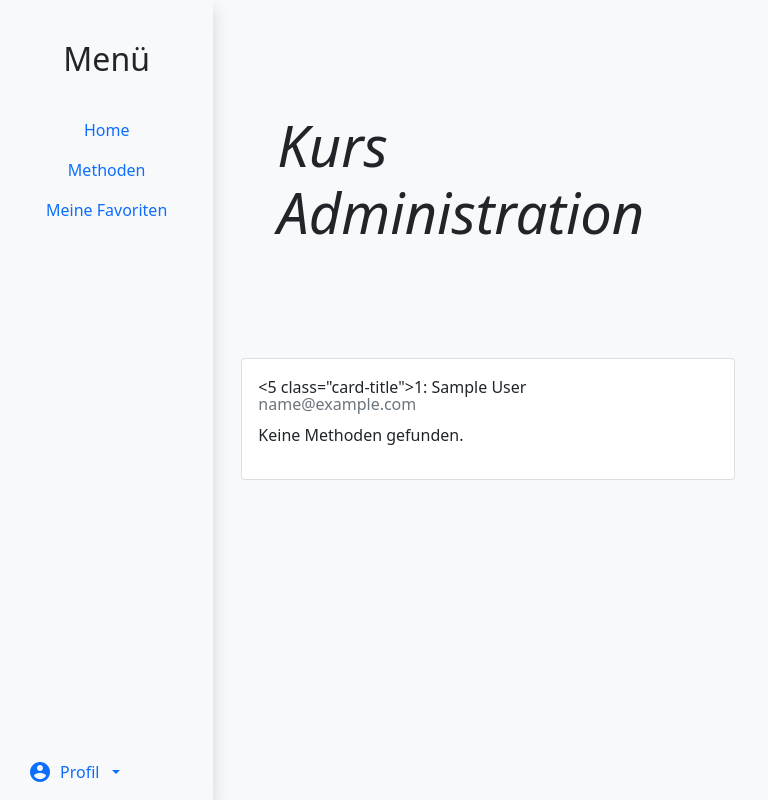
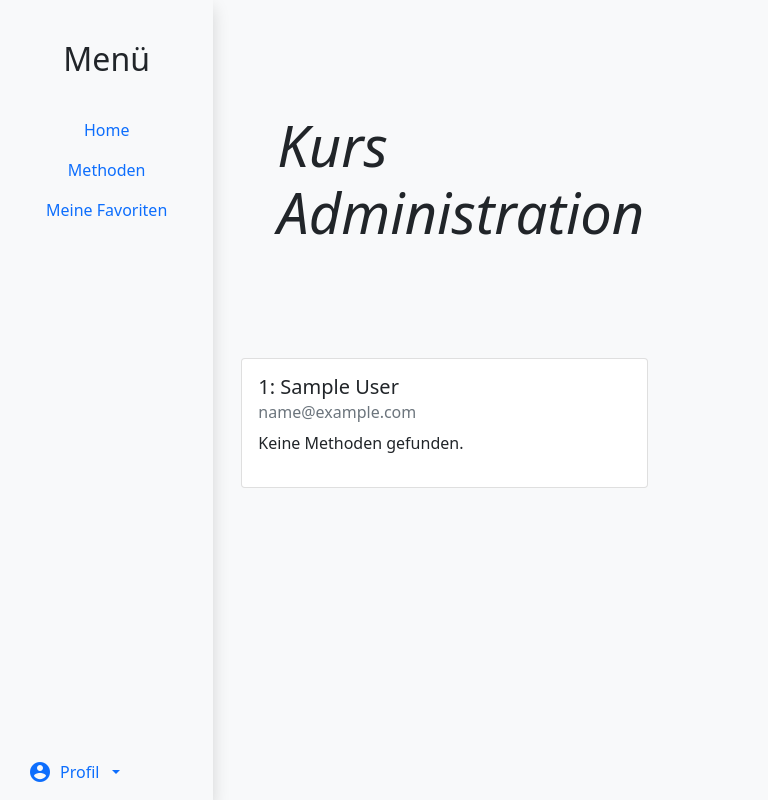
Before and after one commit to silvnst/sgpb_copy, a Django app: page /courseadmin in a window 1280 px wide. Shown: the whole page, without its empty margins (0-768 px from the left). Run offline with Django 3.2, Linux system fonts and the light colour scheme; the visitor is signed in with stand-in values (Sample User, id 1); data comes from the database, SQL or seed files in the repository; data that the repository does not hold is empty; some libraries are stand-ins or nearby versions.

Commit message:
methoden user optisch

```diff
--- a/praxismethoden/templates/praxismethoden/course_admin.html
+++ b/praxismethoden/templates/praxismethoden/course_admin.html
@@ -11,14 +11,16 @@
         </div>
     </div>
 
-    <div class="col-12 col-md-6">
-        {% for user in users %}
+    {% for user in users %}
+
+        <div class="col-12 col-md-6 col-lg-5">
 
             <div class="card">
 
                 <div class="card-body">
 
-                    <5 class="card-title">{{ user.id }}: {{ user.first_name }} {{ user.last_name }}</5>
+                    <h5 class="card-title">{{ user.id }}: {{ user.first_name }} {{ user.last_name }}</h5>
+
                     <h6 class="card-subtitle mb-2 text-muted">{{ user.email }}</h6>
 
                     {% if user.methods_liked.all %}
@@ -45,9 +47,10 @@
                 </div>
 
             </div>
+        </div>
 
-        {% endfor %}
-    </div>
+    {% endfor %}
+
 </div>
 
 {% endblock %}
```
